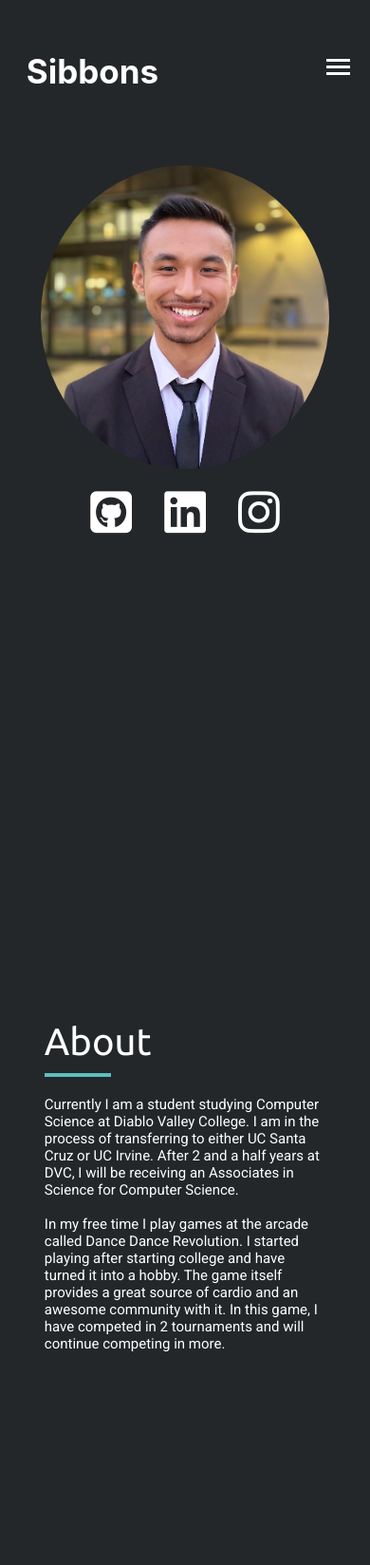
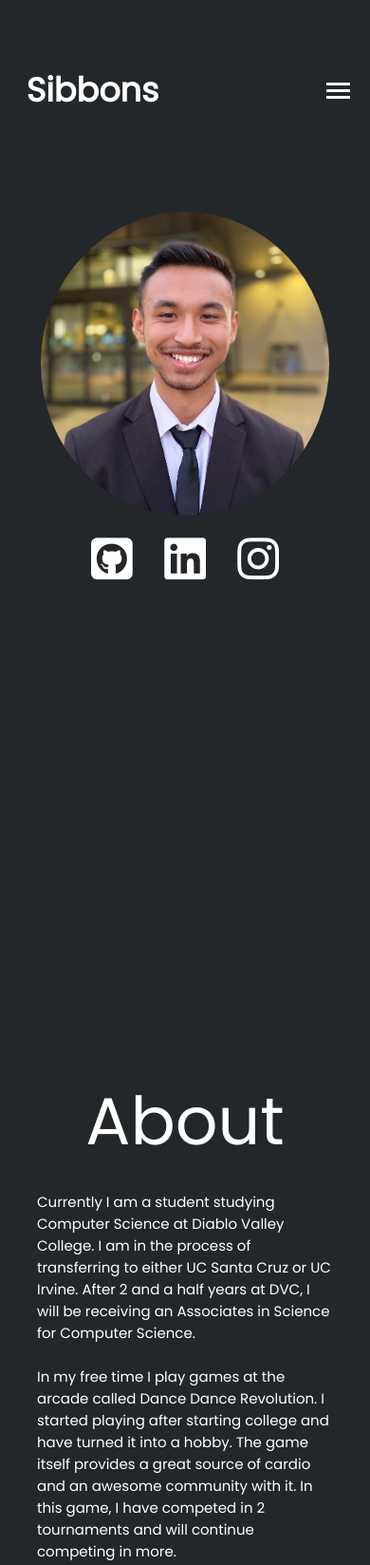
Before and after one commit to Chippsz/Sibbons.github.io, a plain HTML site: page index.html in a window 390 px wide. Shown: the top 1648 px of the page at 95% size. Drawn offline with Linux system fonts and the light colour scheme.

Commit message:
centered section heads removed lineUnder

```diff
--- a/index.html
+++ b/index.html
@@ -8,10 +8,10 @@
     <link rel="stylesheet" type="text/css" href="//fonts.googleapis.com/css?family=Ubuntu" />
     <link rel="stylesheet" type="text/css" href="//fonts.googleapis.com/css?family=Ubuntu+Mono" />
     <link href="https://fonts.googleapis.com/css?family=Roboto&display=swap" rel="stylesheet">
-
+    <link href="https://fonts.googleapis.com/css?family=Poppins&display=swap" rel="stylesheet">
     <link rel="stylesheet" href="style.css" />
     <script src="https://kit.fontawesome.com/6c0dd74e8e.js"></script>
-    <link rel="shortcut icon" href="images/pfp.png"/>
+    <link rel="shortcut icon" href="images/pfp.png" />
 
     <title>Sibbons' Webpage</title>
 </head>
@@ -37,7 +37,7 @@
             <a onClick="jump('About')">About</a>
             <a onClick="jump('Projects')">Projects</a>
             <a onClick="jump('Contact')">Contact</a>
-            <a target="_blank" href="images/Resume.pdf">Resume</a>        </div>
+            <a target="_blank" href="images/Resume.pdf">Resume</a> </div>
     </div>
 
     <div class="landingWrapper">
@@ -50,7 +50,6 @@
     </div>
     <div class="sectionHead" id="About">
         <p>About</p>
-        <div class=" lineUnder "></div>
     </div>
     <div class="aboutWrapper">
         <div class="aboutMain">
@@ -62,7 +61,7 @@
                     Currently I am a student studying Computer Science at Diablo Valley College.
                     I am in the process of transferring to either UC Santa Cruz or UC Irvine.
                     After 2 and a half years at DVC, I will be receiving an Associates in Science
-                    for Computer Science. <br/> <br/>
+                    for Computer Science. <br /> <br />
                     In my free time I play games at the arcade called Dance Dance Revolution.
                     I started playing after starting college and have turned it into a hobby.
                     The game itself provides a great source of cardio and an awesome community
@@ -75,7 +74,6 @@
     </div>
     <div class="sectionHead" id="Projects">
         <p>Projects</p>
-            <div class=" lineUnder "></div>
     </div>
 
     <div class="projectWrapper">
@@ -94,8 +92,10 @@
                     <li>Yelp Fusion API</li>
                 </ul>
                 <div class="projectLinks">
-                        <a href="https://github.com/Sibbons/PickFood4Me" target="_blank" class="myButton">View Code &nbsp;<i class="fab fa-github"></i></a>
-                        <a href="https://www.pickfood4me.com/" target="_blank" class="red myButton">View Website &nbsp; <i class="fas fa-globe"></i></i></a>
+                    <a href="https://github.com/Sibbons/PickFood4Me" target="_blank" class="myButton">View Code &nbsp;<i
+                            class="fab fa-github"></i></a>
+                    <a href="https://www.pickfood4me.com/" target="_blank" class="red myButton">View Website &nbsp; <i
+                            class="fas fa-globe"></i></i></a>
                 </div>
             </div>
 
@@ -116,9 +116,11 @@
                     <li>SendGrid API</li>
                     <li>MongoDB</li>
                 </ul>
-                    <div class="projectLinks" >
-                            <a href="https://github.com/Sibbons/Survey-Panda" target="_blank" class="myButton">View Code &nbsp;<i class="fab fa-github"></i></a>
-                            <a href="https://rocky-island-46767.herokuapp.com/" target="_blank" class="red myButton">View Website &nbsp; <i class="fas fa-globe"></i></i></a>
+                <div class="projectLinks">
+                    <a href="https://github.com/Sibbons/Survey-Panda" target="_blank" class="myButton">View Code
+                        &nbsp;<i class="fab fa-github"></i></a>
+                    <a href="https://rocky-island-46767.herokuapp.com/" target="_blank" class="red myButton">View
+                        Website &nbsp; <i class="fas fa-globe"></i></i></a>
                 </div>
             </div>
 
@@ -138,9 +140,11 @@
                     <li>CSS3</li>
                     <li>Javascript</li>
                 </ul>
-                        <div class="projectLinks" >
-                                <a href="https://github.com/Sibbons/UBA" target="_blank" class="myButton">View Code &nbsp;<i class="fab fa-github"></i></a>
-                                <a href="http://www.dvcuba.com/" target="_blank" class="red myButton">View Website &nbsp; <i class="fas fa-globe"></i></i></a>
+                <div class="projectLinks">
+                    <a href="https://github.com/Sibbons/UBA" target="_blank" class="myButton">View Code &nbsp;<i
+                            class="fab fa-github"></i></a>
+                    <a href="http://www.dvcuba.com/" target="_blank" class="red myButton">View Website &nbsp; <i
+                            class="fas fa-globe"></i></i></a>
                 </div>
             </div>
 
@@ -151,8 +155,7 @@
 
     <div class="contactWrapper" id="Contact">
         <div class="sectionHead" style="margin-bottom: 50px; padding-top: 100px;">
-            <p id="projects">Contact Me</p>
-            <div class=" lineUnder "></div>
+            <p id="projects">Contact </p>
         </div>
 
         <div class="contactEmails">
--- a/style.css
+++ b/style.css
@@ -6,7 +6,7 @@
 }
 
 body{
-    font-family: -apple-system, BlinkMacSystemFont, 'Segoe UI', Roboto, Oxygen, Ubuntu, Cantarell, 'Open Sans', 'Helvetica Neue', sans-serif;
+    font-family: 'Poppins', sans-serif;
     background-color: #23272A;
     color: white;
 }
@@ -29,13 +29,13 @@ body{
 }
 
 .nav-Desktop{
-    font-family: 'Ubuntu Mono';
-    font-weight: bold;
+    font-weight: 500;
     grid-area: navDesktop;
+    text-transform: uppercase;
     display: flex;
     justify-content: space-around;
     margin-right: 50px;
-    font-size: 25px;
+    font-size: 18px;
 }
 .nav-Desktop a{
     cursor: pointer;
@@ -49,7 +49,7 @@ body{
 }
 
 .landingWrapper{
-    margin-top: 150px;
+    margin-top: 90px;
     display: grid;
     grid-template-columns:1fr;
     justify-items: center;
@@ -62,7 +62,7 @@ body{
 
 
 .icons{
-    font-size: 60px;
+    font-size: 50px;
     margin-top: 10px;
 }
 
@@ -75,20 +75,13 @@ body{
     color: #a1a1a1;
 }
 
-.sectionHead{
-    font-family: "Ubuntu";
+.sectionHead p{
+    text-align: center;
     font-size: 70px;
-    margin-left: 12%;
     margin-top: 400px;
-
 }
 
-.lineUnder{
-    margin-top: 20px;
-    background-color: #5bc0be;
-    width: 120px;
-    height: 7px;
-}
+
 
 .aboutWrapper{
     margin:0px 5em 0px 12%;
@@ -107,7 +100,6 @@ body{
     flex-direction: column;
     align-content: end;
     font-size: 22px;
-    font-family: 'Roboto', sans-serif;
     margin: 14px 44px 0px 0px;
 }
 
@@ -120,8 +112,6 @@ body{
 
 .projectWrapper{
     margin:0px 7em 0px 12%;
-    font-family: 'Roboto', sans-serif;
-
 }
 
 .project{
@@ -187,12 +177,10 @@ body{
 }
 
 .contactWrapper{
-    margin-top: 700px;
+    text-align: center;
 }
 
 .contactEmails{
-    margin-left: 12%;
-    font-family: 'Ubuntu';
     font-size: 25px;
     padding-bottom: 200px;
 }
@@ -213,7 +201,7 @@ body{
     display: grid;
     grid-template-columns: 1fr 1fr;
     grid-template-areas: "name navRight";
-    margin-top: -50px;
+    margin-top: -60px;
 }
 .name{
     margin:0;
@@ -223,12 +211,11 @@ body{
 }
 
 .nav-right{
-    font-family: 'Ubuntu Mono';
     grid-area: navRight;
     display: grid;
     justify-content: end;
     margin-right: 10%;
-    margin-top: 110px;
+    margin-top: 145px;
 }
 
 .nav-links{
@@ -246,7 +233,6 @@ body{
     opacity: 0;
     cursor: default;
     font-size: 20px;
-    font-family: 'Ubuntu';
 }
 
 .toggle a {
@@ -290,20 +276,13 @@ body{
 }
 
 .sectionHead{
-    font-size: 40px;
-    margin-left: 12%;
+    font-size: 20px;
     padding-top: 100px;
 }
 
-.lineUnder{
-    margin-top: 10px;
-    width: 70px;
-    height: 4px;
-}
 .aboutWrapper{
     padding-top: 20px;
-    margin:0px 12% 0px 12%;
-
+    margin:0px 10% 0px 10%;
 }
 .aboutMain{
     display: grid;
@@ -368,8 +347,6 @@ body{
     margin:0;
 }
 .contactEmails{
-    margin-left: 12%;
-    font-family: 'Ubuntu';
     font-size: 20px;
     padding-bottom: 200px;
 }
```
Lines whose indentation alone changed are shown as unchanged.
